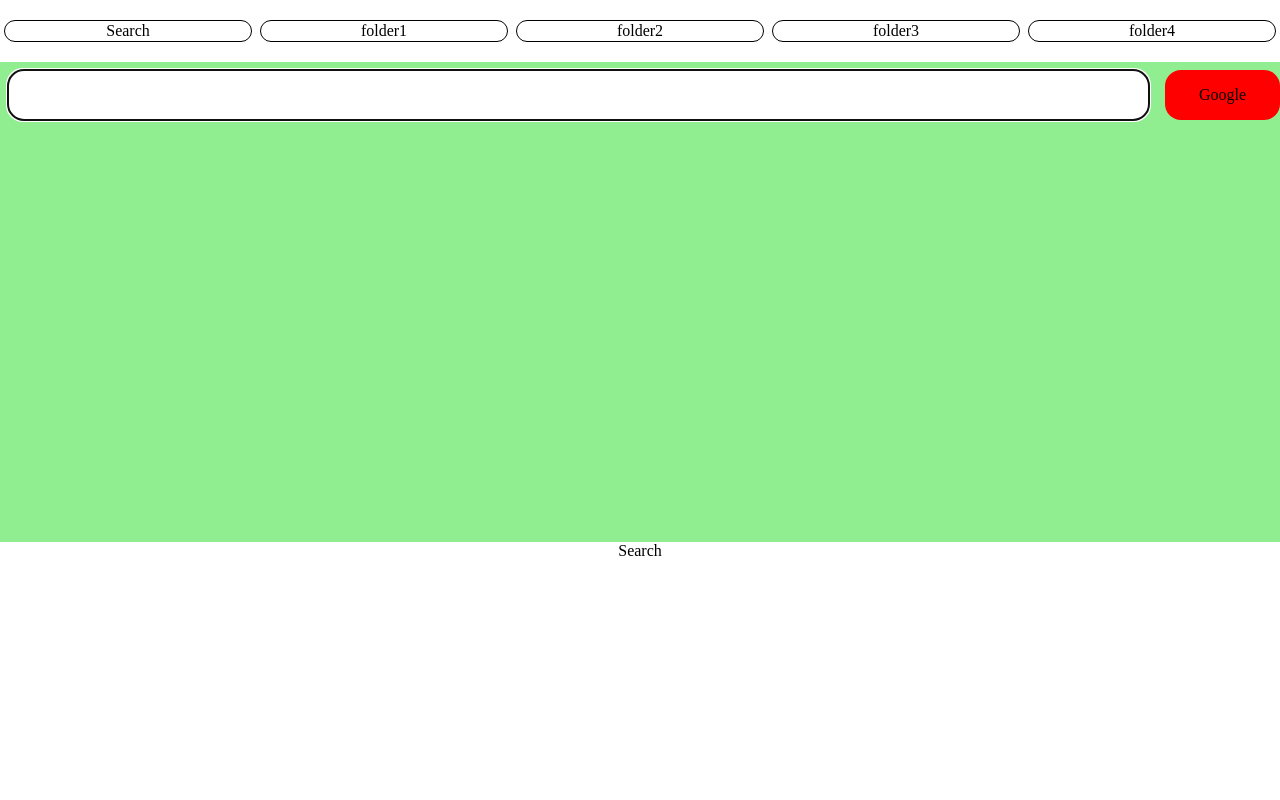
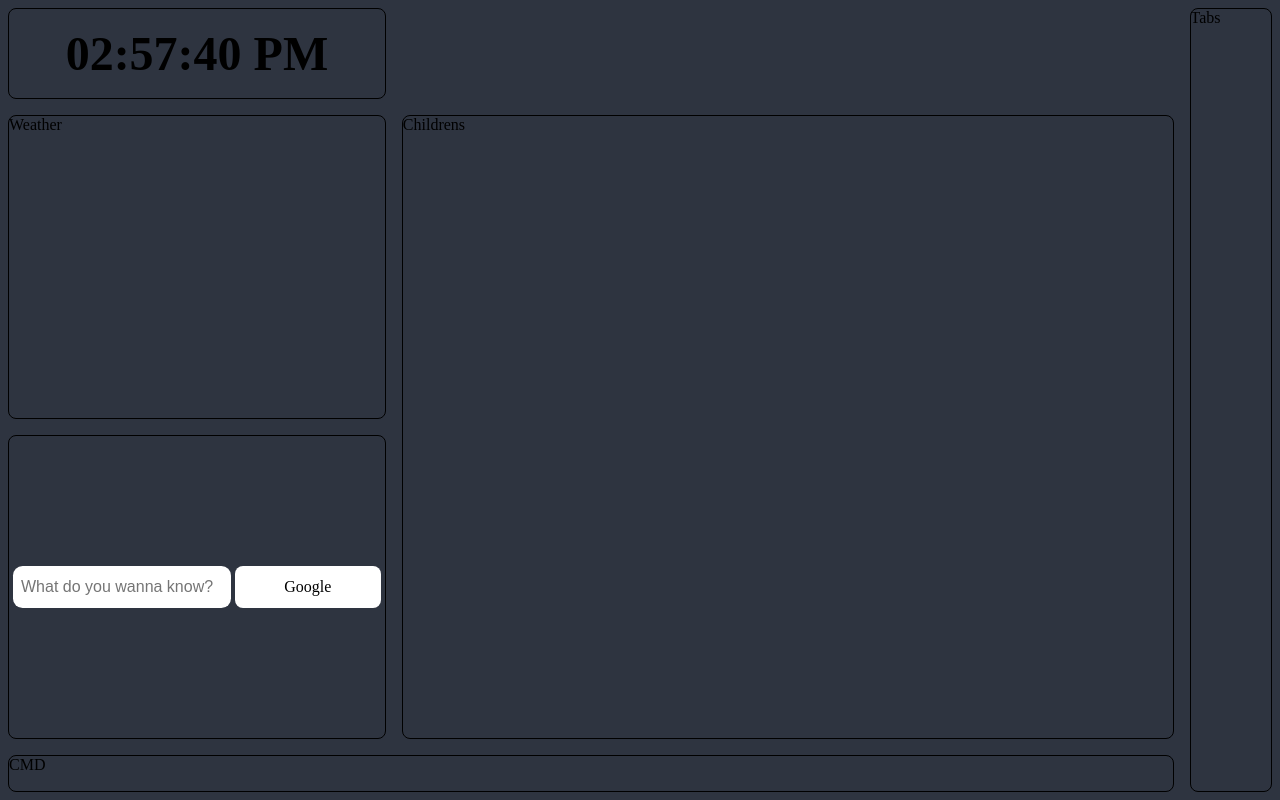
Before and after one commit to BijanRegmi/StartPage, a React app: page / in a window 1280 px wide. Built offline with nearby package versions, Linux system fonts and the light colour scheme.

Commit message:
Component based approach

```diff
--- a/src/App.js
+++ b/src/App.js
@@ -1,9 +1,10 @@
 import { Provider } from "react-redux"
+import Root from "./components/Root"
 import Viewport from "./components/Viewport"
 import store from "./StateManagement/store"
 
 export default () => (
 	<Provider store={store}>
-		<Viewport />
+		<Root />
 	</Provider>
 )
--- /dev/null
+++ b/src/Styles/Search.css
@@ -0,0 +1,113 @@
+.search {
+	grid-row: 3;
+	grid-column: 1;
+
+	display: grid;
+	grid-template-columns: auto 40%;
+	grid-template-rows: 1fr 2fr 1fr 2fr 1fr;
+
+	padding: 0.25rem 0;
+}
+
+.query-input {
+	grid-row: 3;
+	grid-column: 1;
+
+	margin: 0 0.25rem;
+	padding-left: 0.5rem;
+
+	border: 0;
+	border-radius: 0.6rem;
+}
+
+.query-input:hover,
+.query-input:focus {
+	outline: none;
+}
+
+.setEngine {
+	grid-row: 3;
+	grid-column: 2;
+
+	display: flex;
+	justify-content: center;
+	align-items: center;
+
+	margin-right: 0.25rem;
+	padding: 0 0.5rem;
+
+	background-color: white;
+	border-radius: 0.5rem;
+	cursor: crosshair;
+}
+
+.row1--transit {
+	grid-row: 1;
+}
+
+.engines {
+	grid-row: 4/-1;
+	grid-column: 2;
+
+	display: flex;
+	flex-direction: column;
+	align-items: center;
+
+	margin-right: 0.25rem;
+	border-radius: 0 0 1rem 1rem;
+
+	overflow: scroll;
+	text-overflow: ellipsis;
+	background-color: lightcyan;
+}
+
+.engines--transit {
+	grid-row: 2/-1;
+	height: fit-content;
+}
+
+.engine {
+	margin-bottom: 0.25rem;
+	padding: 0.25rem 0;
+
+	width: 90%;
+	text-align: center;
+	cursor: pointer;
+}
+
+.engine:hover {
+	scale: 1.1;
+	font-weight: 500;
+}
+
+.query-suggestions {
+	grid-row: 2/-1;
+	grid-column: 1;
+
+	margin-left: 0.25rem;
+	margin-right: 0.25rem;
+
+	overflow: hidden scroll;
+	background-color: lightcyan;
+	border-radius: 0 0 0.6rem 0.6rem;
+}
+
+.suggestion {
+	margin-bottom: 0.5rem;
+	text-align: center;
+	cursor: pointer;
+}
+
+.suggestion--highlighted {
+	scale: 1.1;
+}
+
+.removeBottomBorder {
+	border-bottom-left-radius: 0;
+	border-bottom-right-radius: 0;
+}
+
+.removeTopBorder {
+	border-top-left-radius: 0;
+	border-top-right-radius: 0;
+}
--- /dev/null
+++ b/src/Styles/Time.css
@@ -0,0 +1,12 @@
+.time {
+	grid-row: 1;
+	grid-column: 1;
+    display: flex;
+    justify-content: center;
+    align-items: center;
+}
+
+.time > p {
+    font-size: 3rem;
+    font-weight: 600;
+}
--- a/src/Styles/app.css
+++ b/src/Styles/app.css
@@ -5,142 +5,49 @@
 	margin: 0;
 	padding: 0;
 	font-size: 16px;
+	scrollbar-width: none;
 }
 
-.viewport {
-	display: flex;
-	flex-direction: column;
-	justify-content: center;
-	align-items: center;
+html,
+body,
+#root {
+	width: 100vw;
+	height: 100vh;
 }
 
-.tab_bar {
-	width: 100%;
-	display: flex;
-	flex-direction: row;
-	justify-content: space-evenly;
-	margin: 1rem 0px;
+.root {
+	display: grid;
+	height: 100vh;
+	width: 100vw;
+	background-color: #2e3440;
+	grid-template-rows: 2fr 6fr 6fr 1fr;
+	grid-template-columns: 4fr 8fr 1fr;
 }
 
-.folder {
-	width: 100%;
-	text-align: center;
+.item {
+	/* background-color: #4c566a; */
 	border: 1px solid black;
-	border-radius: 1rem;
-	cursor: pointer;
-	padding: 0.05rem 0px;
-	margin: 4px;
+	margin: 0.5rem;
+	border-radius: 0.5rem;
+	overflow: hidden;
+}
+
+.tabs {
+	grid-row: 1/-1;
+	grid-column: 3;
+}
+
+.weather {
+	grid-row: 2;
+	grid-column: 1;
 }
 
 .childrens {
-	width: 100%;
-	min-height: 60vh;
-	display: grid;
-	grid-template-columns: repeat(4, 1fr);
-	grid-auto-columns: 100%;
-	grid-auto-rows: calc(50% - 1rem);
-	row-gap: 1rem;
-	column-gap: 1rem;
-	justify-content: center;
-	overflow: scroll;
-	background-color: lightgreen;
-	padding-top: 0.5rem;
-}
-
-.card {
-	height: 100%;
-	overflow: hidden;
-	text-overflow: ellipsis;
-	cursor: crosshair;
-	padding: 0.5rem;
-	border-radius: 1rem;
-	border: 1px solid black;
-}
-
-.search {
-	width: 100%;
-	height: 60vh;
-	background-color: lightgreen;
-	display: grid;
-	grid-template-rows: 1fr 10fr;
-	grid-template-columns: 10fr 1fr;
-	column-gap: 1rem;
-}
-
-.search:focus {
-	outline: none;
-}
-
-.query-input {
-	flex: 1 1 60%;
-	border: 0;
-	border-radius: 1rem;
-	margin: 0.5rem 0 0 0.5rem;
-	padding: 1rem;
-	text-align: center;
-}
-
-.query-input:hover {
-	outline: none;
-}
-
-.setEngine {
-	background-color: red;
-	padding: 1rem;
-	position: relative;
-	cursor: crosshair;
-	text-align: center;
-	margin: 0.5rem 0 0 0;
-	border-radius: 1rem;
-}
-
-.bottomActive {
-	border-radius: 1rem 1rem 0 0;
-}
-
-.engines {
-	border-radius: 0 0 1rem 1rem;
-	background-color: lightblue;
-	display: flex;
-	flex-direction: column;
-	align-items: center;
-	height: fit-content;
-	padding: 0.5rem 0;
+	grid-row: 2/4;
 	grid-column: 2;
 }
 
-.engine {
-	cursor: pointer;
-	margin-bottom: 0.5rem;
-	border-radius: 0.5rem;
-	border: 1px solid white;
-	padding: 0.5rem;
-	width: 90%;
-	text-align: center;
+.cmd {
+	grid-row: 4;
+	grid-column: 1/-2;
 }
-
-.engine:hover {
-	scale: 0.9;
-}
-
-.query-suggestions {
-	margin: 0 0 0 0.5rem;
-	padding: 1rem;
-	background-color: lightcyan;
-	border-radius: 0 0 1rem 1rem;
-	height: fit-content;
-	overflow: hidden scroll;
-}
-
-.suggestion {
-	margin-bottom: 0.5rem;
-	text-align: center;
-	background-color: transparent;
-	cursor: pointer;
-	border: 0;
-}
-
-.suggestion--highlighted {
-	background-color: aqua;
-	scale: 1.1;
-}
--- /dev/null
+++ b/src/components/Root.js
@@ -0,0 +1,25 @@
+import React from "react"
+import Search from "./Search"
+import Time from "./Time"
+
+const Root = () => {
+	return (
+		<div className="root">
+			{/* Time */}
+			<Time />
+			{/* Tabs */}
+			<div className="item tabs">Tabs</div>
+			{/* Weather */}
+			<div className="item weather">Weather</div>
+			{/* Childrens */}
+			<div className="item childrens">Childrens</div>
+			{/* Search */}
+			<Search />
+			{/* <div className="item search">Search</div> */}
+			{/* CommandLine */}
+			<div className="item cmd">CMD</div>
+		</div>
+	)
+}
+
+export default Root
--- a/src/components/Search.js
+++ b/src/components/Search.js
@@ -1,5 +1,6 @@
 import React, { useState, useEffect } from "react"
 import { useDispatch, useSelector } from "react-redux"
+import "../Styles/Search.css"
 
 import {
 	EMPTY_SUGGESTION,
@@ -8,8 +9,9 @@ import {
 	SET_TITLE,
 } from "../StateManagement/action_types"
 
-const Search = ({ insertRef }) => {
+const Search = () => {
 	// State Management
+	const { insertRef, insertMode } = useSelector(state => state.root)
 	const dispatch = useDispatch()
 	const {
 		querySuggestions,
@@ -44,20 +46,23 @@ const Search = ({ insertRef }) => {
 	useEffect(fetchSuggestions, [queryString, activeEngine])
 
 	return (
-		<div className="search">
+		<div className="item search">
 			<input
 				type="text"
 				className={`query-input ${
-					querySuggestions.length ? "bottomActive" : ""
+					querySuggestions.length
+						? "row1--transit removeBottomBorder"
+						: ""
 				}`}
 				ref={insertRef}
 				onChange={changeQuery}
+				placeholder="What do you wanna know?"
 			/>
 
 			<div
 				className={`setEngine ${
-					engineListVisible ? "bottomActive" : ""
-				}`}
+					engineListVisible ? "removeBottomBorder" : ""
+				} ${querySuggestions.length ? "row1--transit" : ""}`}
 				onMouseEnter={showEngines}
 				onMouseLeave={hideEngines}
 			>
@@ -88,7 +93,9 @@ const Search = ({ insertRef }) => {
 
 			{engineListVisible ? (
 				<div
-					className="engines"
+					className={`engines ${
+						querySuggestions.length ? "engines--transit" : ""
+					}`}
 					onMouseEnter={showEngines}
 					onMouseLeave={hideEngines}
 				>
--- /dev/null
+++ b/src/components/Time.js
@@ -0,0 +1,24 @@
+import React, { useEffect, useState } from "react"
+import "../Styles/Time.css"
+
+const Time = () => {
+	const [currDate, setDate] = useState(new Date())
+
+	useEffect(() => {
+		setInterval(() => setDate(new Date()), 1000)
+	}, [])
+
+	return (
+		<div className="item time">
+			<p>
+				{currDate.toLocaleString("en-US", {
+					hour: "2-digit",
+					minute: "2-digit",
+					second: "2-digit",
+				})}
+			</p>
+		</div>
+	)
+}
+
+export default Time
```
